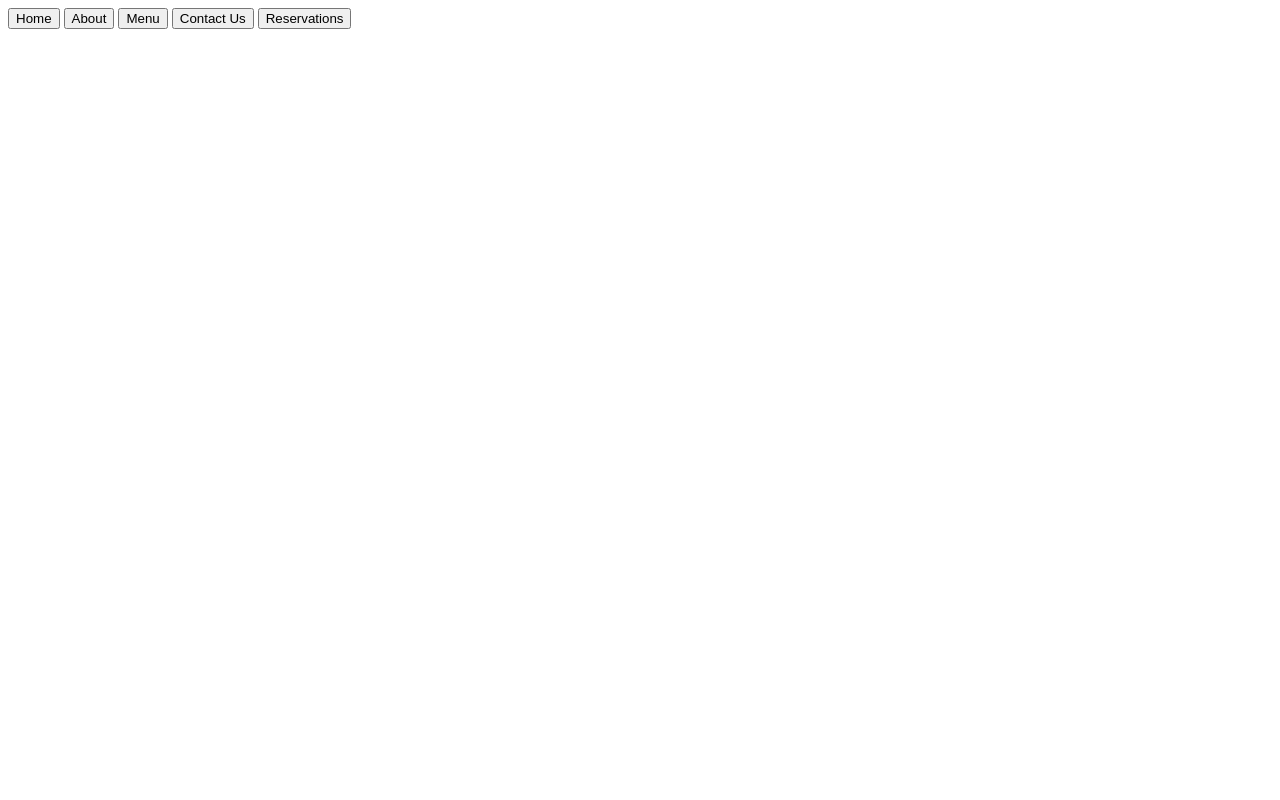
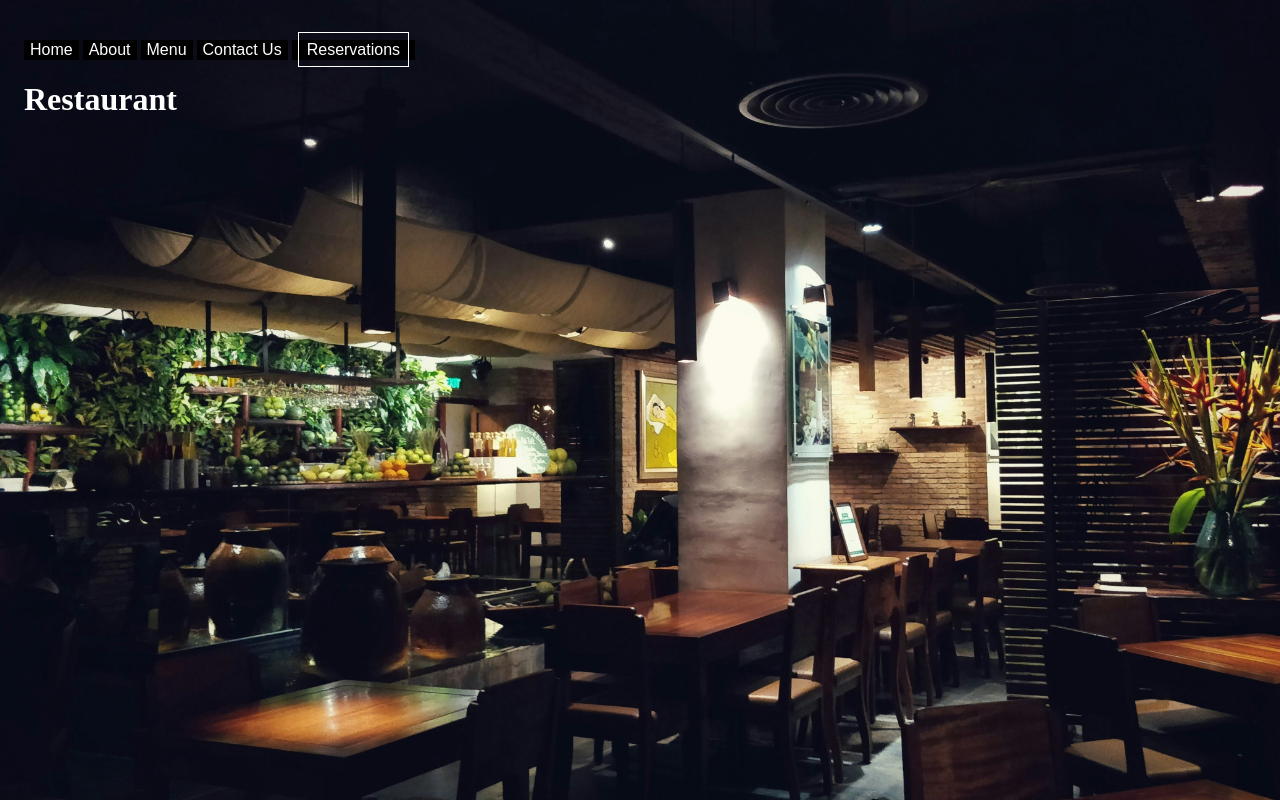
Before and after one commit to moisesg526/restaurant, a website built with webpack: page index.html in a window 1280 px wide. Built offline with Linux system fonts and the light colour scheme.

Commit message:
Gave color and size to nav buttons

```diff
--- a/index.html
+++ b/index.html
@@ -12,7 +12,7 @@
         <button>About</button>
         <button>Menu</button>
         <button>Contact Us</button>
-        <button>Reservations</button>
+        <button><span id="reservation">Reservations</span></button>
       </nav>
     </header>
     <div id="content"></div>
--- a/package.json
+++ b/package.json
@@ -6,6 +6,7 @@
   "private": true,
   "scripts": {
     "test": "echo \"Error: no test specified\" && exit 1",
+    "watch": "webpack --watch",
     "build": "webpack"
   },
   "repository": {
--- a/src/index.js
+++ b/src/index.js
@@ -1,6 +1,5 @@
 import _ from "lodash";
 import "./style.css";
-import Restautant from "./restaurant.jpg";
 
 const content = document.querySelector("#content");
 
@@ -8,10 +7,7 @@ function component() {
   const h1 = document.createElement("h1");
   h1.textContent = "Restaurant";
 
-  const background = new Image();
-  background.src = Restautant;
 
-  element.appendChild(background);
   return h1;
 }
 
--- a/src/style.css
+++ b/src/style.css
@@ -1,12 +1,32 @@
-#content {
-    background: url("./restaurant.jpg");
-    background-color: #000
+body {
+    background-image: url("./restaurant.jpg");
+    background-size: cover;
+    background-attachment: fixed;
+    background-repeat: no-repeat;
+    background-color: #000;
+    padding: 2rem 1rem;
 }
 
 h1 {
-    color: #786578;
+    color: #ffffff;
 }
 
 nav {
     color: aqua;
 }
+
+button {
+    border: none;
+    border-radius: solid;
+    color: #fff;
+    background-color: #000;
+    font-size: 1rem;
+}
+
+#reservation {
+    border: solid 1px #fff;
+    padding: 0.5rem;
+}
+
+#content {
+}
```
Also changed, not shown: dist/bundle.js.
